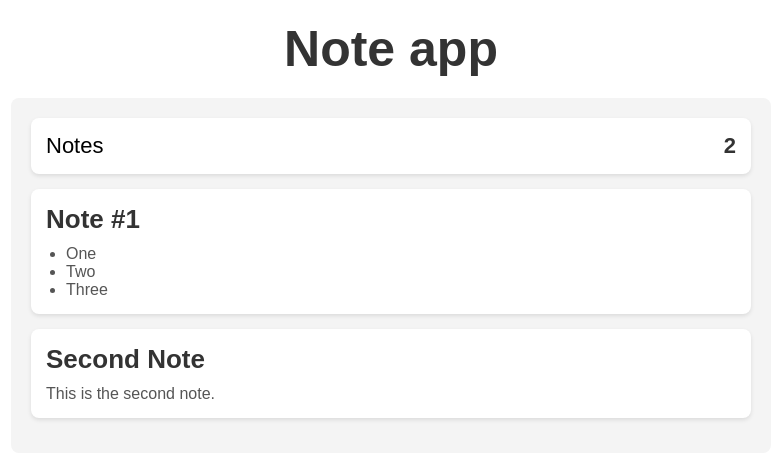
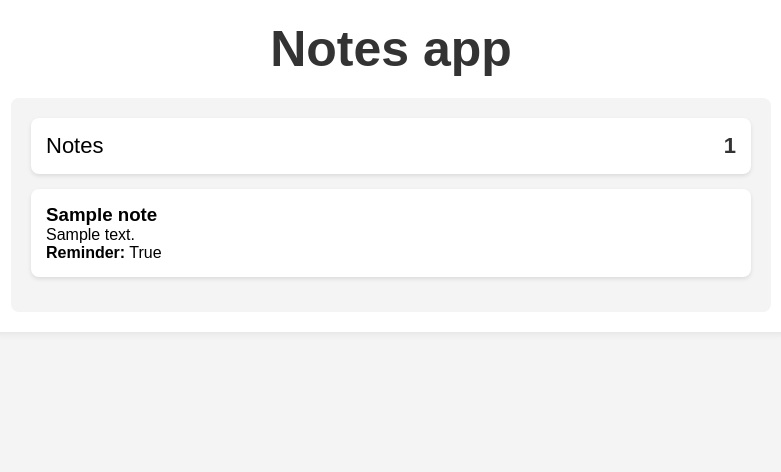
Before and after one commit to Dominionss/Notes, a Django app: page / in a window 1280 px wide. Shown: the top 472 px of the page, without its empty margins (249-1030 px from the left). Run offline with Django 5.2, Linux system fonts and the light colour scheme; tables that the repository leaves empty hold one stand-in row (values such as "Sample post").

Commit message:
Showing the data.

```diff
--- a/Notes/settings.py
+++ b/Notes/settings.py
@@ -38,6 +38,7 @@ INSTALLED_APPS = [
     'django.contrib.sessions',
     'django.contrib.messages',
     'django.contrib.staticfiles',
+    'notes_app.apps.NotesAppConfig',
 ]
 
 MIDDLEWARE = [
--- a/notes_app/views.py
+++ b/notes_app/views.py
@@ -1,5 +1,7 @@
 from django.shortcuts import render, HttpResponse
+from .models import Note
 
 
 def home(request):
-    return render(request, 'home.html')
+    notes = Note.objects.all()
+    return render(request, 'home.html', {'notes': notes})
--- a/templates/home.html
+++ b/templates/home.html
@@ -13,28 +13,29 @@
 <body>
      <div class="container">
         <header class="header">
-            <h1 class="header__header">Note app</h1>
+            <h1 class="header__header">Notes app</h1>
         </header>
 
         <div class="notes">
+            {% if notes %}
+
             <div class="notes__note notes__note--count">
                 <span class="notes__text">Notes</span>
-                <span class="notes__count">2</span>
+                <span class="notes__count">{{ notes|length }}</span>
             </div>
 
-            <div class="notes__note">
-                <h3 class="notes__note-name">Note #1</h3>
-                <ul class="notes__list">
-                    <li class="notes__list-item">One</li>
-                    <li class="notes__list-item">Two</li>
-                    <li class="notes__list-item">Three</li>
-                </ul>
-            </div>
+            {% for note in notes %}
+                <div class="notes__note">
+                    <h3>{{ note.title }}</h3>
+                    <p>{{ note.text }}</p>
+                    <p><strong>Reminder:</strong> {{ note.reminder }}</p>
+                </div>
+            {% endfor %}
 
-            <div class="notes__note">
-                <h3 class="notes__note-name">Second Note</h3>
-                <p class="notes__note-text">This is the second note.</p>
-            </div>
+            {% else %}
+                <p>No notes available.</p>
+            {% endif %}
+
         </div>
     </div>
 </body>
```
Also changed, not shown: notes_app/migrations/0001_initial.py (added).
